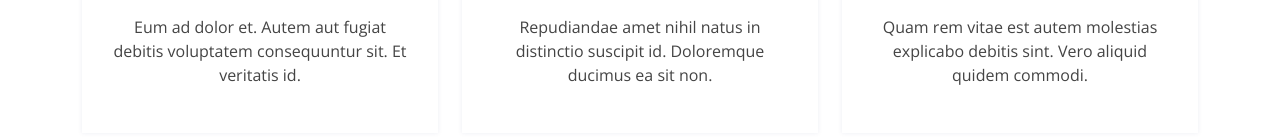
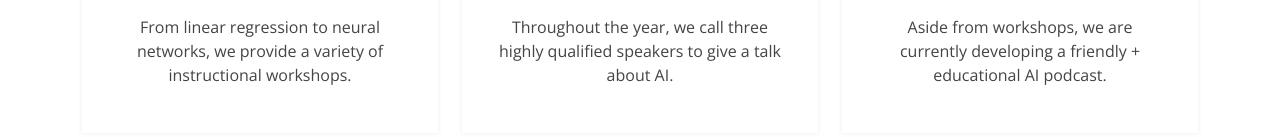
Before and after one commit to Harker-AI-club/website, a plain HTML site: page index.html in a window 1280 px wide. Shown: the part 1788-1925 px from the top of the page. Drawn offline with nearby package versions, Linux system fonts and the light colour scheme.

Commit message:
Descriptions

```diff
--- a/index.html
+++ b/index.html
@@ -156,7 +156,7 @@
             <div class="box" data-aos="fade-up" data-aos-delay="200">
               <img src="assets/img/values-1.png" class="img-fluid" alt="">
               <h3>Content Workshops</h3>
-              <p>Eum ad dolor et. Autem aut fugiat debitis voluptatem consequuntur sit. Et veritatis id.</p>
+              <p>From linear regression to neural networks, we provide a variety of instructional workshops.</p>
             </div>
           </div>
 
@@ -164,7 +164,7 @@
             <div class="box" data-aos="fade-up" data-aos-delay="400">
               <img src="assets/img/values-2.png" class="img-fluid" alt="">
               <h3>Guest Speakers</h3>
-              <p>Repudiandae amet nihil natus in distinctio suscipit id. Doloremque ducimus ea sit non.</p>
+              <p>Throughout the year, we call three highly qualified speakers to give a talk about AI.</p>
             </div>
           </div>
 
@@ -172,7 +172,7 @@
             <div class="box" data-aos="fade-up" data-aos-delay="600">
               <img src="assets/img/values-3.png" class="img-fluid" alt="">
               <h3>Podcast and YouTube</h3>
-              <p>Quam rem vitae est autem molestias explicabo debitis sint. Vero aliquid quidem commodi.</p>
+              <p>Aside from workshops, we are currently developing a friendly + educational AI podcast.</p>
             </div>
           </div>
 
```
Also changed, not shown: assets/img/logo.png, 2 other files.
